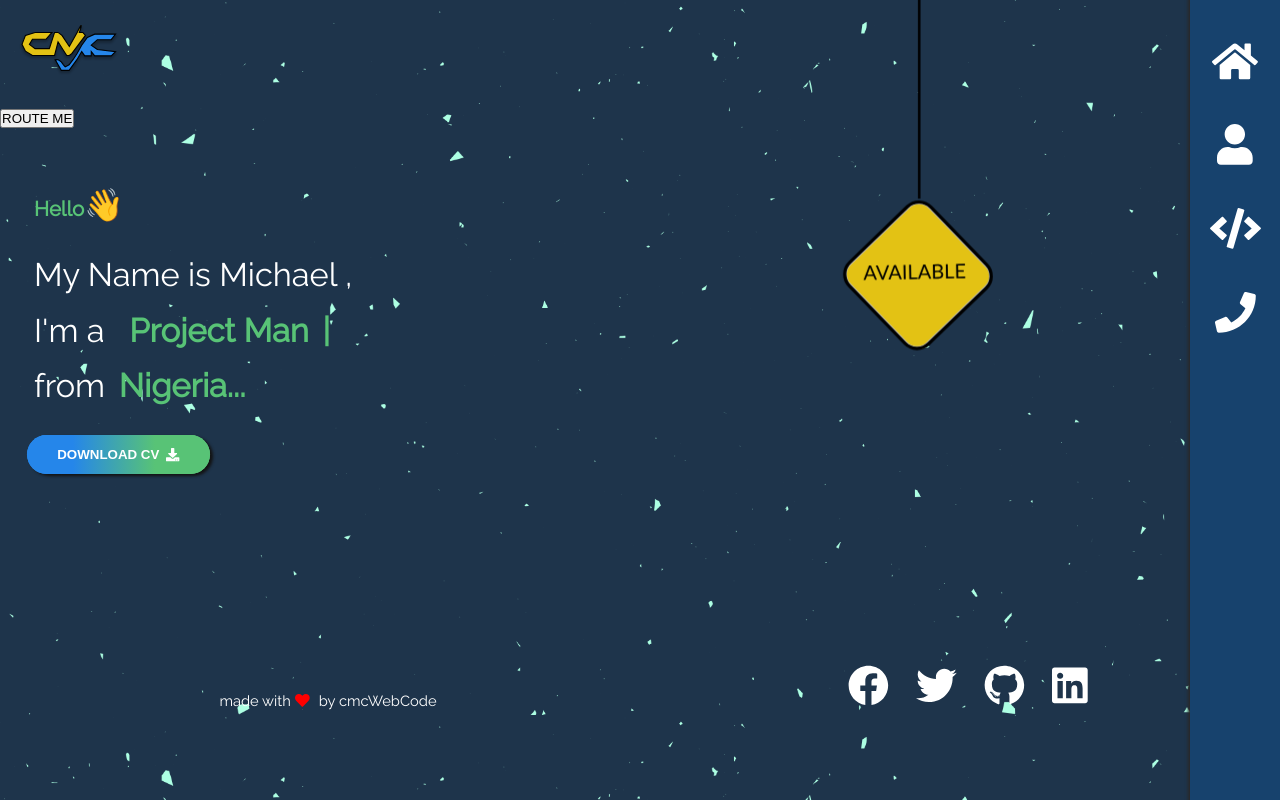
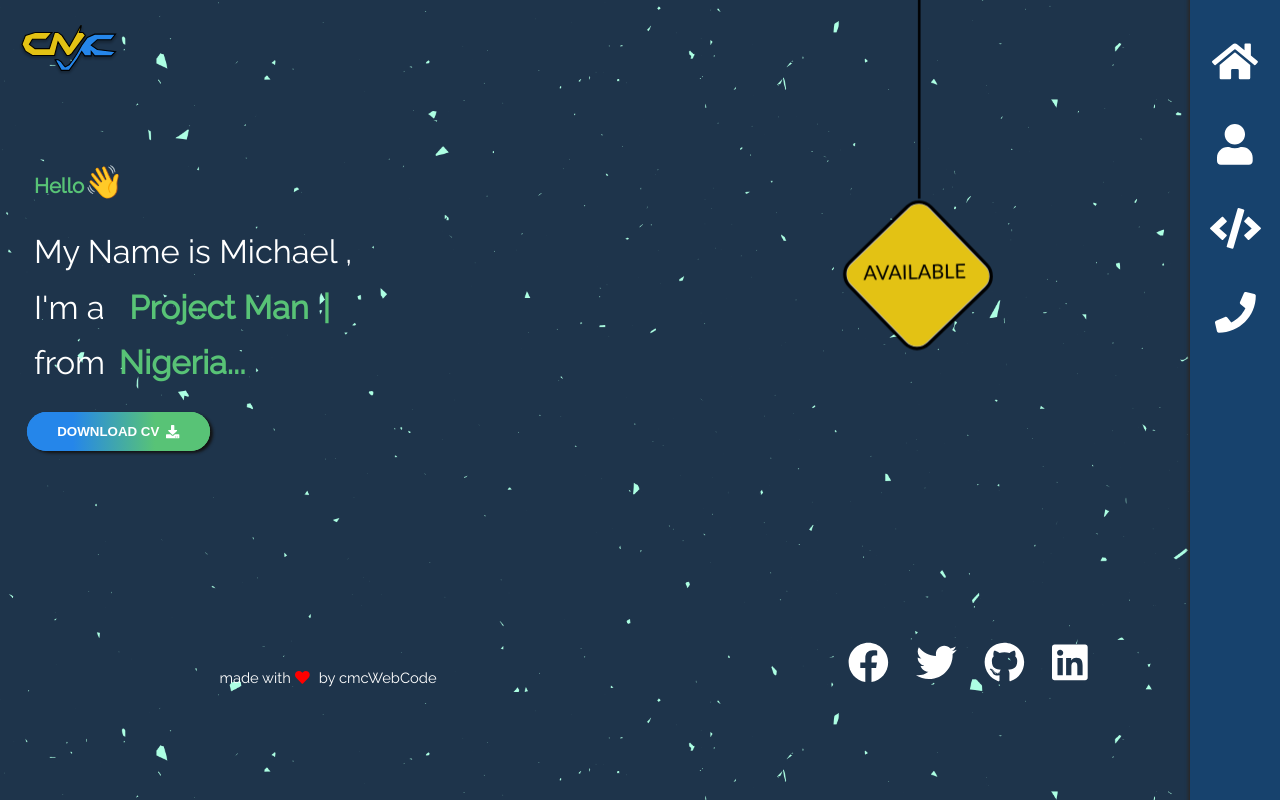
Before and after one commit to cmcWebCode40/my_portfolio_site, a React (Create React App) app: page / in a window 1280 px wide. Built offline with nearby package versions, Linux system fonts and the light colour scheme.

Commit message:
chore:minimal update

```diff
--- a/src/components/home/Home.js
+++ b/src/components/home/Home.js
@@ -1,32 +1,13 @@
 import React from 'react';
 import Typed from 'react-typed';
 import { FontAwesomeIcon } from '@fortawesome/react-fontawesome';
-// import Buttons from '../../shared/buttons/Button';
 import '../../images/available.svg';
-import { useHistory } from 'react-router-dom';
 
 const Home = () => {
 	const textLines = [`Frontend Developer`, `Project Manager`];
-	const history = useHistory()
-
-	const userObj ={
-		name:'mike',
-		isActive:true,
-	}
-
-	const cookieAuth ='232930icnw2309D2039CHIWENEDKCNDKSJNC230F923CENWEKNSCDN20390C29EWNDCI23F8239FWCEIONCSDJNKCNSD09C02JECWENSKC'
-	var queryString = Object.keys(userObj).map((key) => {
-    return encodeURIComponent(key) + '=' + encodeURIComponent(userObj[key])
-}).join('&')
-
 
 	return (
 		<div className='home'>
-			<button onClick={()=>{
-					history.push(`/contact?${queryString}&auth=${cookieAuth}`)
-			}}>
-				ROUTE ME
-			</button>
 			<div className='content '>
 				<h2>
 					Hello
@@ -49,7 +30,7 @@
 				<button style={{ border: 'none', background: 'transparent' }}>
 					<a
 						className='btn btn-pri'
-						href='https://drive.google.com/file/d/1EBsSPodj2dVEO1Kw57sv9vFEmHUaUvdb/view?usp=sharing'
+						href='https://drive.google.com/file/d/1p8c6ngIL2XyGgiPkB5BqaNnyIgysuPnF/view?usp=sharing'
 						download='michael_CV'
 						target='_blanck'
 						rel='noreferrer noopener'>
```
